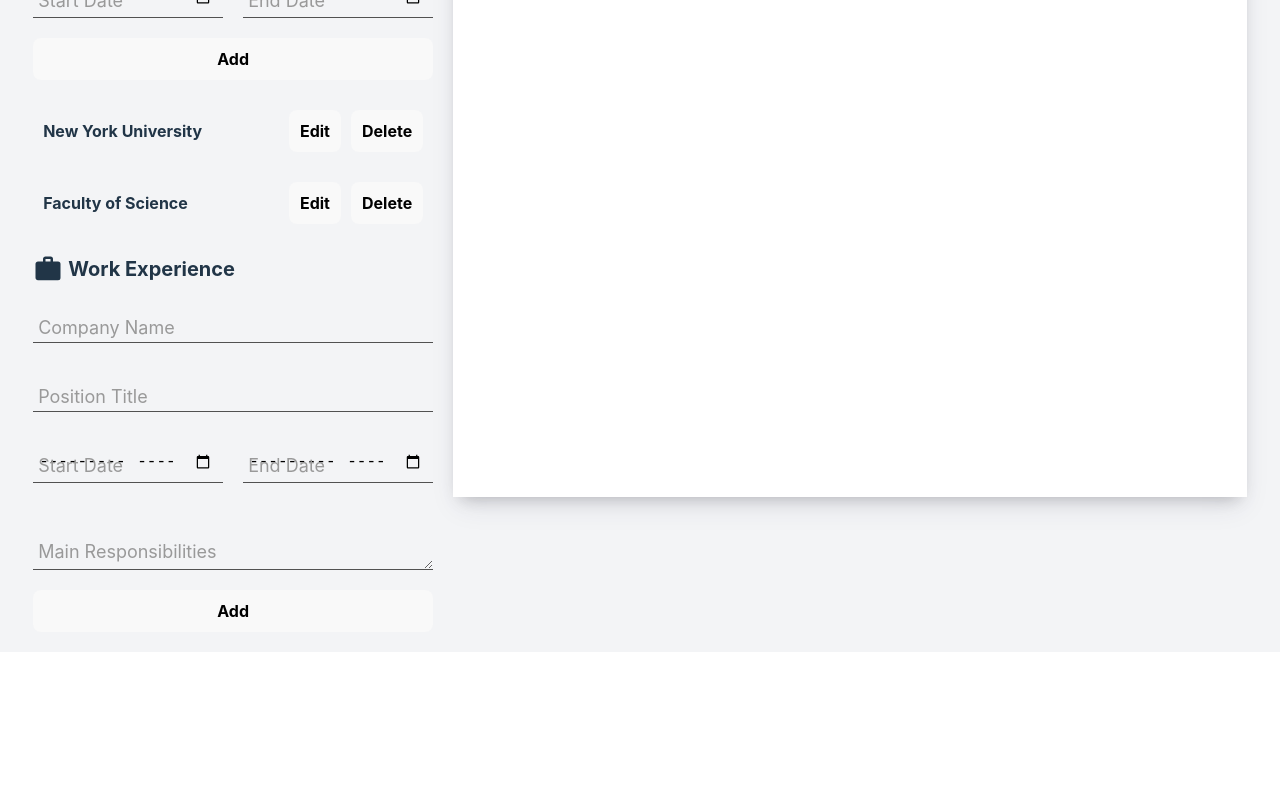
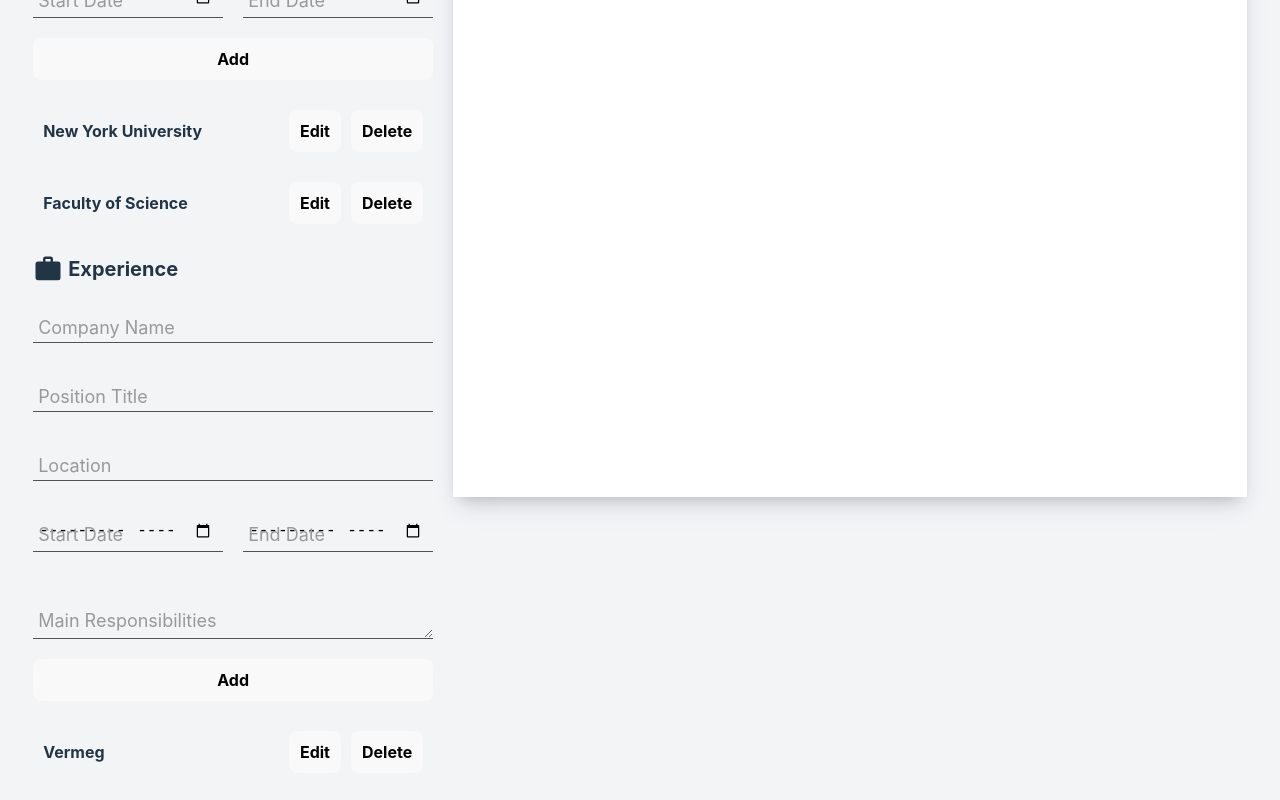
Before and after one commit to Mohamedsayhii/cv-application, a React (Vite) app: page / in a window 1280 px wide. Shown: the part 646-1446 px from the top of the page. Before the commit the page ends 1298 px from the top, so only its background shows below. Built offline with nearby package versions, Linux system fonts and the light colour scheme.

Commit message:
Add delete and edit functionalities to experience form

```diff
--- a/src/App.jsx
+++ b/src/App.jsx
@@ -30,18 +30,6 @@ function App() {
 		},
 	]);
 
-	const [experiences, setExperiences] = useState([
-		{
-			key: crypto.randomUUID(),
-			companyName: 'Vermeg',
-			position: 'Software Developer',
-			location: 'Sousse, Tunisia',
-			startDate: '01/2024',
-			endDate: '01/2025',
-			responsibilities: 'YESSSSSSSSSSSSSSSS',
-		},
-	]);
-
 	const [educationsEditMode, setEducationsEditMode] = useState(false);
 	const [educationsEditData, setEducationsEditData] = useState();
 
@@ -71,6 +59,47 @@ function App() {
 		setEducationsEditMode(false);
 	};
 
+	const [experiences, setExperiences] = useState([
+		{
+			key: crypto.randomUUID(),
+			companyName: 'Vermeg',
+			position: 'Software Developer',
+			location: 'Sousse, Tunisia',
+			startDate: '01/2024',
+			endDate: '01/2025',
+			responsibilities: 'YESSSSSSSSSSSSSSSS',
+		},
+	]);
+
+	const [experiencesEditMode, setExperiencesEditMode] = useState(false);
+	const [experiencesEditData, setExperiencesEditData] = useState();
+
+	function addExperience(experience) {
+		setExperiences((prevExperiences) => [...prevExperiences, experience]);
+	}
+
+	function deleteExperience(key) {
+		setExperiences((prevExperiences) =>
+			prevExperiences.filter((experience) => experience.key !== key)
+		);
+	}
+
+	function startEditExperience(key) {
+		setExperiencesEditMode(true);
+		setExperiencesEditData(experiences.find((ed) => ed.key === key));
+	}
+
+	const editExperience = (newExperience) => {
+		setExperiences((prevExperiences) =>
+			prevExperiences.map((oldExperience) =>
+				oldExperience.key === newExperience.key
+					? newExperience
+					: oldExperience
+			)
+		);
+		setExperiencesEditMode(false);
+	};
+
 	const handleChange = (event) => {
 		const { name, value } = event.target;
 		setFormData((prevFormData) => ({ ...prevFormData, [name]: value }));
@@ -85,12 +114,18 @@ function App() {
 				address={formData.address}
 				onChange={handleChange}
 				editEducation={editEducation}
-				onSubmit={addEducation}
-				onDelete={deleteEducation}
-				editData={educationsEditData}
-				editMode={educationsEditMode}
-				onEdit={startEditEducation}
+				onSubmitEducation={addEducation}
+				onDeleteEducation={deleteEducation}
+				educationsEditData={educationsEditData}
+				educationsEditMode={educationsEditMode}
+				startEditEducation={startEditEducation}
 				educations={educations}
+				editExperience={editExperience}
+				onSubmitExperience={addExperience}
+				onDeleteExperience={deleteExperience}
+				experiencesEditData={experiencesEditData}
+				experiencesEditMode={experiencesEditMode}
+				startEditExperience={startEditExperience}
 				experiences={experiences}
 			/>
 			<Resume
--- a/src/components/EducationForm.jsx
+++ b/src/components/EducationForm.jsx
@@ -12,14 +12,20 @@ export default function EducationForm(props) {
 	const [endDate, setEndDate] = useState('');
 
 	useEffect(() => {
-		if (props.editMode && props.editData) {
+		if (props.editMode) {
 			setSchoolName(props.editData.schoolName);
 			setDegree(props.editData.degree);
 			setLocation(props.editData.location);
 			setStartDate(props.editData.startDate);
 			setEndDate(props.editData.endDate);
+		} else {
+			setSchoolName('');
+			setDegree('');
+			setLocation('');
+			setStartDate('');
+			setEndDate('');
 		}
-	}, [props.editData, props.editMode, props.editDone]);
+	}, [props.editData, props.editMode]);
 
 	function handleSubmit(event) {
 		event.preventDefault();
@@ -117,7 +123,7 @@ export default function EducationForm(props) {
 					theKey={education.key}
 					name={education.schoolName}
 					onDelete={props.onDelete}
-					onEdit={props.onEdit}
+					startEdit={props.startEdit}
 				/>
 			))}
 		</>
--- a/src/components/ExperienceForm.jsx
+++ b/src/components/ExperienceForm.jsx
@@ -1,43 +1,62 @@
-import { useState } from 'react';
 import Icon from '@mdi/react';
 import { mdiBriefcase } from '@mdi/js';
+import '../styles/Form.css';
+import Register from './Register';
+import { useEffect, useState } from 'react';
 
-import '../styles/Form.css';
+export default function ExperienceForm(props) {
+	const [companyName, setCompanyName] = useState('');
+	const [position, setPosition] = useState('');
+	const [location, setLocation] = useState('');
+	const [startDate, setStartDate] = useState('');
+	const [endDate, setEndDate] = useState('');
+	const [responsibilities, setResponsibilities] = useState('');
 
-export default function ExperienceForm() {
-	const [formData, setFormData] = useState({
-		name: '',
-		title: '',
-		responsibilities: '',
-		startDate: '',
-		endDate: '',
-	});
-
-	const handleChange = (event) => {
-		const { name, value } = event.target;
-		setFormData((prevFormData) => ({ ...prevFormData, [name]: value }));
-	};
+	useEffect(() => {
+		if (props.editMode && props.editData) {
+			setCompanyName(props.editData.companyName);
+			setPosition(props.editData.position);
+			setLocation(props.editData.location);
+			setStartDate(props.editData.startDate);
+			setEndDate(props.editData.endDate);
+			setResponsibilities(props.editData.responsibilities);
+		}
+	}, [props.editData, props.editMode, props.editDone]);
 
 	function handleSubmit(event) {
 		event.preventDefault();
-		console.log(formData);
+		const newExperience = {
+			key: props.editMode ? props.editData.key : crypto.randomUUID(),
+			companyName: companyName,
+			position: position,
+			location: location,
+			startDate: startDate,
+			endDate: endDate,
+			responsibilities: responsibilities,
+		};
+
+		if (props.editMode) {
+			props.editExperience(newExperience);
+		} else {
+			props.onSubmit(newExperience);
+		}
 	}
 
 	return (
 		<>
 			<div className='header'>
 				<Icon path={mdiBriefcase} size={2} />
-				<h2>Work Experience</h2>
+				<h2>Experience</h2>
 			</div>
 			<form onSubmit={handleSubmit}>
 				<div className='group'>
 					<input
 						required
-						name='name'
+						name='companyName'
 						type='text'
 						className='input'
-						value={formData.name}
-						onChange={handleChange}
+						value={companyName}
+						onChange={(e) => setCompanyName(e.target.value)}
 					/>
 					<span className='bar'></span>
 					<label>Company Name</label>
@@ -45,14 +64,26 @@ export default function ExperienceForm() {
 				<div className='group'>
 					<input
 						required
-						name='title'
+						name='position'
 						type='text'
 						className='input'
-						value={formData.title}
-						onChange={handleChange}
+						value={position}
+						onChange={(e) => setPosition(e.target.value)}
 					/>
 					<span className='bar'></span>
 					<label>Position Title</label>
+				</div>
+				<div className='group'>
+					<input
+						required
+						name='location'
+						type='text'
+						className='input'
+						value={location}
+						onChange={(e) => setLocation(e.target.value)}
+					/>
+					<span className='bar'></span>
+					<label>Location</label>
 				</div>
 				<div className='dates'>
 					<div className='group date'>
@@ -62,8 +93,8 @@ export default function ExperienceForm() {
 							type='month'
 							placeholder='09/2020'
 							className='input'
-							value={formData.startDate}
-							onChange={handleChange}
+							value={startDate}
+							onChange={(e) => setStartDate(e.target.value)}
 						/>
 						<label>Start Date</label>
 					</div>
@@ -75,8 +106,8 @@ export default function ExperienceForm() {
 							type='month'
 							placeholder='06/2024'
 							className='input'
-							value={formData.endDate}
-							onChange={handleChange}
+							value={endDate}
+							onChange={(e) => setEndDate(e.target.value)}
 						/>
 						<label>End Date</label>
 					</div>
@@ -87,15 +118,23 @@ export default function ExperienceForm() {
 						name='responsibilities'
 						id=''
 						className='input'
-						value={formData.responsibilities}
-						onChange={handleChange}
+						value={responsibilities}
+						onChange={(e) => setResponsibilities(e.target.value)}
 					></textarea>
 					<span className='bar'></span>
 					<label>Main Responsibilities</label>
 				</div>
-
-				<button type='submit'>Add</button>
+				<button type='submit'>{props.editMode ? 'Edit' : 'Add'}</button>
 			</form>
+			{props.experiences.map((experience) => (
+				<Register
+					key={experience.key}
+					theKey={experience.key}
+					name={experience.companyName}
+					onDelete={props.onDelete}
+					startEdit={props.startEdit}
+				/>
+			))}
 		</>
 	);
 }
--- a/src/components/Register.jsx
+++ b/src/components/Register.jsx
@@ -3,7 +3,9 @@ export default function Register(props) {
 		<div className='register'>
 			<h3>{props.name}</h3>
 			<div className='buttons'>
-				<button onClick={() => props.onEdit(props.theKey)}>Edit</button>
+				<button onClick={() => props.startEdit(props.theKey)}>
+					Edit
+				</button>
 				<button onClick={() => props.onDelete(props.theKey)}>
 					Delete
 				</button>
--- a/src/components/Sidebar.jsx
+++ b/src/components/Sidebar.jsx
@@ -14,15 +14,24 @@ export default function Sidebar(props) {
 			/>
 			<EducationForm
 				onChange={props.onChange}
-				onSubmit={props.onSubmit}
-				onDelete={props.onDelete}
-				editData={props.editData}
-				editMode={props.editMode}
-				onEdit={props.onEdit}
+				onSubmit={props.onSubmitEducation}
+				onDelete={props.onDeleteEducation}
+				editData={props.educationsEditData}
+				editMode={props.educationsEditMode}
+				startEdit={props.startEditEducation}
 				editEducation={props.editEducation}
 				educations={props.educations}
 			/>
-			<ExperienceForm experiences={props.experiences} />
+			<ExperienceForm
+				onChange={props.onChange}
+				onSubmit={props.onSubmitExperience}
+				onDelete={props.onDeleteExperience}
+				editData={props.experiencesEditData}
+				editMode={props.experiencesEditMode}
+				startEdit={props.startEditExperience}
+				editExperience={props.editExperience}
+				experiences={props.experiences}
+			/>
 		</div>
 	);
 }
```
